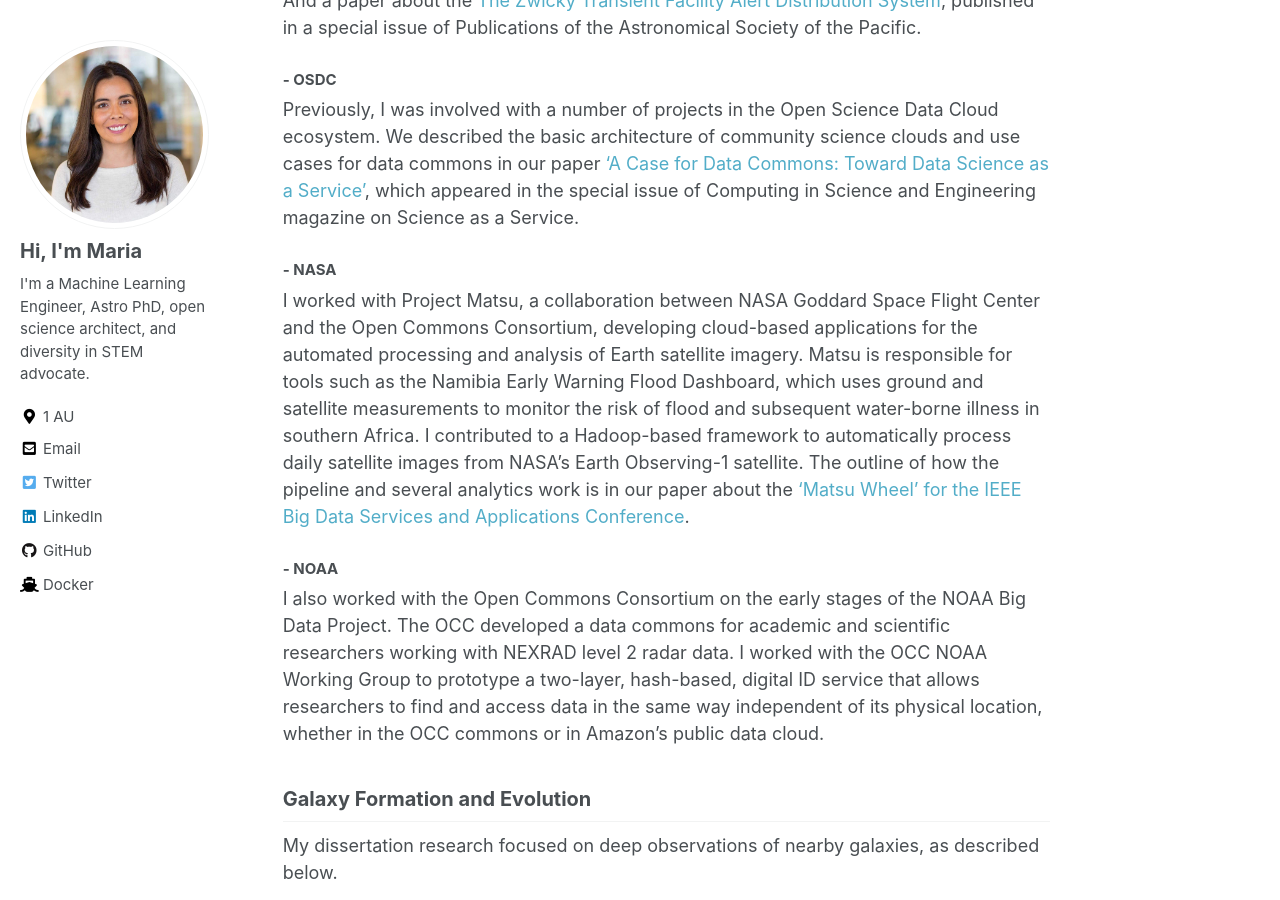
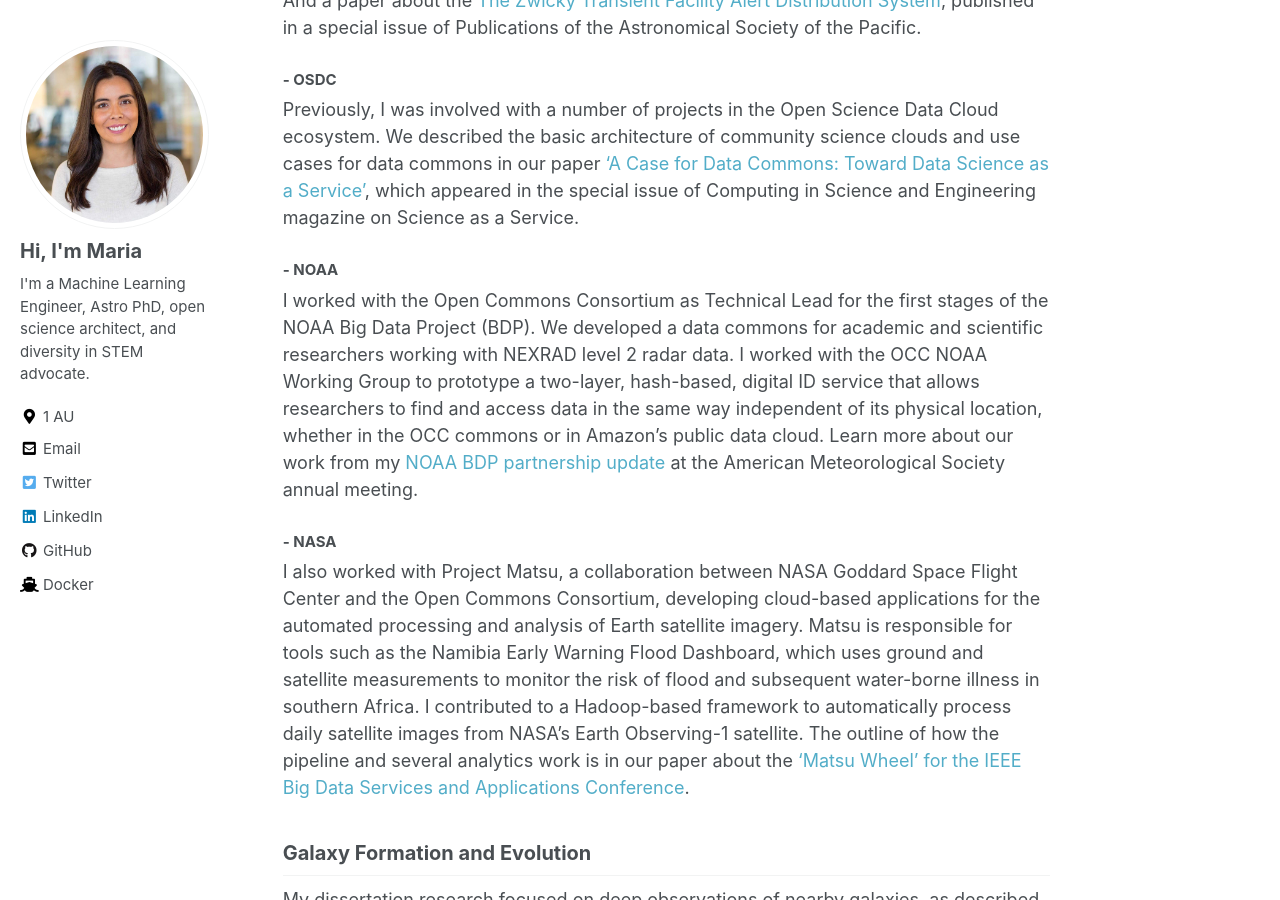
Before and after one commit to mtpatter/mtpatter.github.io, a Jekyll site: the page built from _pages/projects.md, in a window 1280 px wide and 900 px high, scrolled down 978 px. Built offline with Jekyll 4.4.1, drawn with Linux system fonts in a browser that asks for light colours; nearby versions of some CDN libraries; some of the changed lines change nothing that is shown.

Commit message:
Add and move NOAA stuff.

```diff
--- a/_pages/projects.md
+++ b/_pages/projects.md
@@ -39,8 +39,20 @@
 which appeared in the special issue of Computing in Science and Engineering
 magazine on Science as a Service.
 
+
+### - NOAA
+I worked with the Open Commons Consortium as Technical Lead for the first stages of the
+NOAA Big Data Project (BDP).  We developed a data commons for academic and
+scientific researchers working with NEXRAD level 2 radar data.  I worked with
+the OCC NOAA Working Group to prototype a two-layer, hash-based, digital ID service that allows
+researchers to find and access data in the same way independent of its physical
+location, whether
+in the OCC commons or in Amazon's public data cloud.
+Learn more about our work from my [NOAA BDP partnership update](/ams-noaa-crada-update/)
+at the American Meteorological Society annual meeting.
+
 ### - NASA
-I worked with Project Matsu, a collaboration between NASA Goddard Space Flight
+I also worked with Project Matsu, a collaboration between NASA Goddard Space Flight
 Center and the Open Commons Consortium,
 developing cloud-based applications for the automated processing and analysis of Earth satellite imagery.
 Matsu is responsible for tools such as the Namibia Early Warning Flood
@@ -51,16 +63,6 @@
 The outline of how the pipeline and several analytics work is in our paper
 about the ['Matsu Wheel' for the IEEE Big Data Services and Applications
 Conference](http://ieeexplore.ieee.org/document/7474368/){:target="_blank"}.
-
-### - NOAA
-I also worked with the Open Commons Consortium on the early stages of the
-NOAA Big Data Project.  The OCC developed a data commons for academic and
-scientific researchers working with NEXRAD level 2 radar data.  I worked with
-the OCC NOAA Working Group to prototype a two-layer, hash-based, digital ID service that allows
-researchers to find and access data in the same way independent of its physical
-location, whether
-in the OCC commons or in Amazon's public data cloud.
-
 
 ## Galaxy Formation and Evolution
 
```
